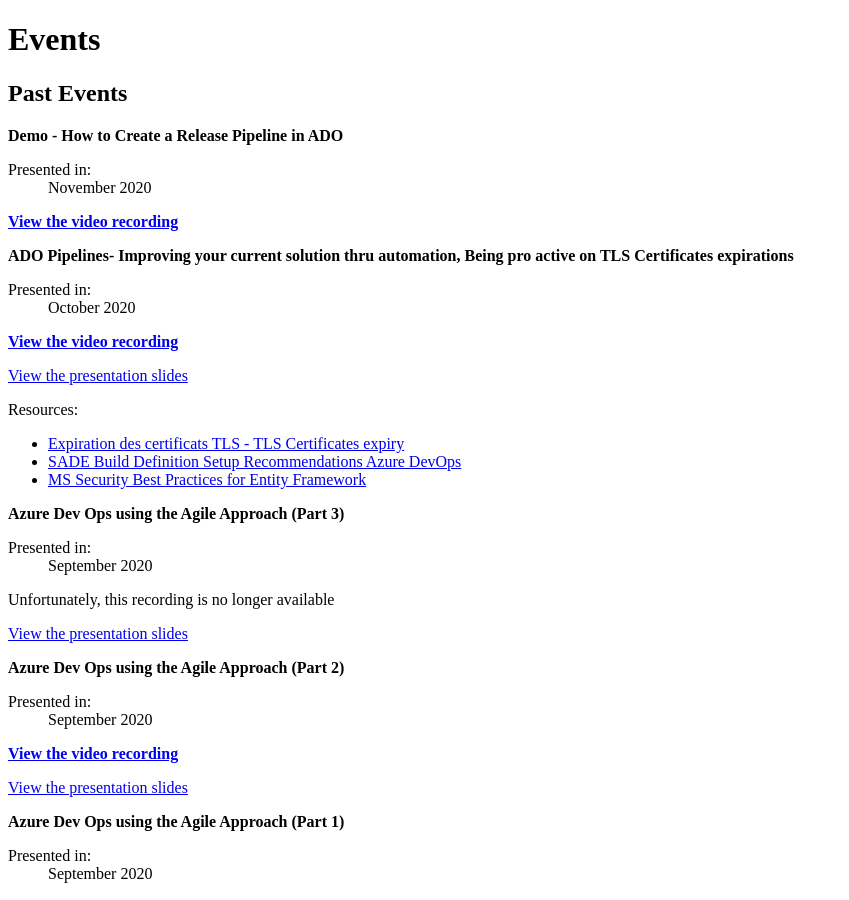
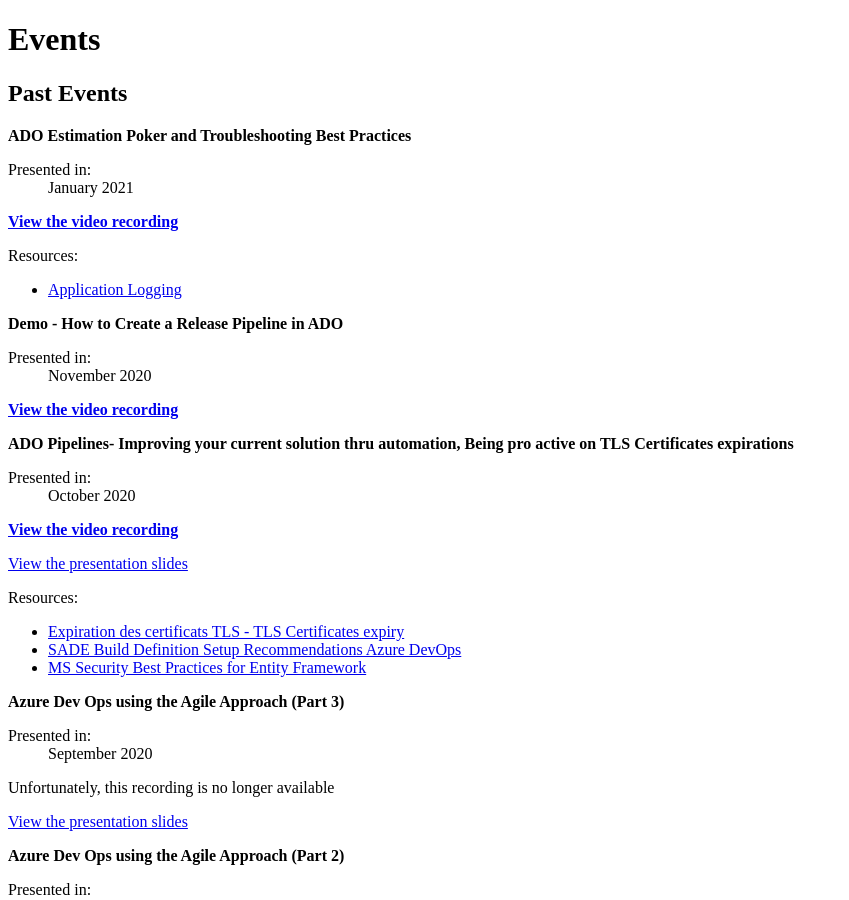
Before and after one commit to esdc-devcop/esdc-devcop.github.io, a Jekyll site: the page built from _pages/events.md, in a window 1280 px wide and 900 px high. Shown: the whole window, without its empty margins (0-849 px from the left). Built offline with Jekyll 4.4.1, drawn with Linux system fonts in a browser that asks for light colours; comment, search, counter and statistics services are not loaded.

Commit message:
Add January Dev CoP event details

```diff
--- a/_data/events.yml
+++ b/_data/events.yml
@@ -9,6 +9,13 @@
 #  part2: n/a
 
 past:
+  - month: January 2021
+    topic: ADO Estimation Poker and Troubleshooting Best Practices
+    recording: Unfortunately, due to technical difficulties this recording is not available
+    resources:
+      - title: Application Logging
+        link:  https://esdc-devcop.github.io/recommendations/application-logging.html
+
   - month: November 2020
     topic: Demo - How to Create a Release Pipeline in ADO
     recording: https://web.microsoftstream.com/video/b4c638e3-8bd9-46ea-98f1-0bdb43388b55
```
